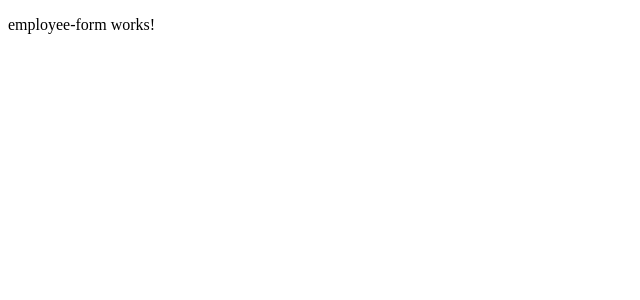
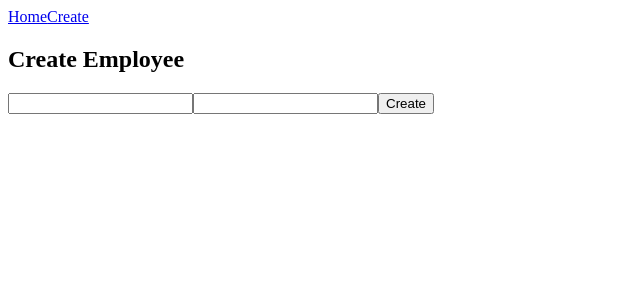
Before and after one commit to rothblaa/employee-management-app, an Angular app: page /create in a window 1280 px wide. Shown: the top 300 px of the page, without its empty margins (0-640 px from the left). Built offline with nearby package versions, Linux system fonts and the light colour scheme.

Commit message:
creating employee form and data binding

```diff
--- a/src/app/app.component.html
+++ b/src/app/app.component.html
@@ -1 +1,6 @@
+<nav>
+  <a routerLink="/">Home</a>
+  <a routerLink="/create">Create</a>
+</nav>
+
 <router-outlet />
--- a/src/app/app.component.ts
+++ b/src/app/app.component.ts
@@ -1,11 +1,11 @@
 import { EmployeeTableComponent } from './employee-table/employee-table.component';
 import { Component } from '@angular/core';
-import { RouterOutlet } from '@angular/router';
+import { RouterModule, RouterOutlet } from '@angular/router';
 
 @Component({
   selector: 'app-root',
   standalone: true,
-  imports: [RouterOutlet, EmployeeTableComponent],
+  imports: [RouterOutlet, EmployeeTableComponent, RouterModule],
   templateUrl: './app.component.html',
   styleUrl: './app.component.css'
 })
--- a/src/app/employee-form/employee-form.component.html
+++ b/src/app/employee-form/employee-form.component.html
@@ -1 +1,8 @@
-<p>employee-form works!</p>
+<h2>Create Employee</h2>
+
+<form (ngSubmit)="onSubmit()">
+  <input type="text" name="firstName" [(ngModel)]="employee.firstName" />
+  <input type="text" name="lastName" [(ngModel)]="employee.lastName" />
+
+  <button type="submit">Create</button>
+</form>
--- a/src/app/employee-form/employee-form.component.ts
+++ b/src/app/employee-form/employee-form.component.ts
@@ -1,12 +1,29 @@
 import { Component } from '@angular/core';
+import { FormsModule } from '@angular/forms';
+import { Employee } from '../../models/employee';
 
 @Component({
   selector: 'app-employee-form',
   standalone: true,
-  imports: [],
+  imports: [FormsModule],
   templateUrl: './employee-form.component.html',
   styleUrl: './employee-form.component.css'
 })
 export class EmployeeFormComponent {
 
+  employee: Employee = {
+    id: 0,
+    firstName: '',
+    lastName: '',
+    phone: '',
+    email: '',
+    position: ''
+  }
+
+  onSubmit(): void {
+    console.log(this.employee);
+
+    //logic to create another employee
+  }
+
 }
```
